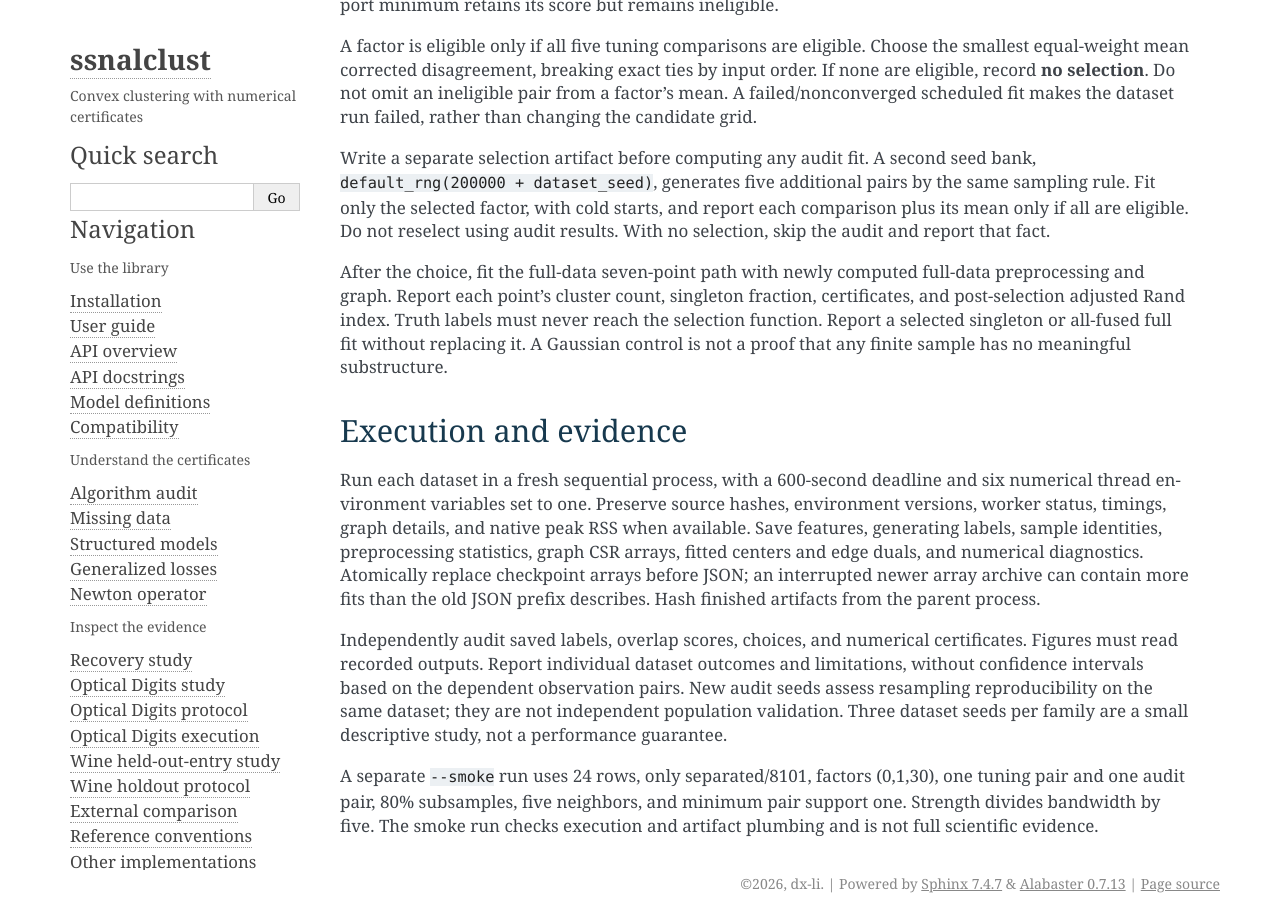
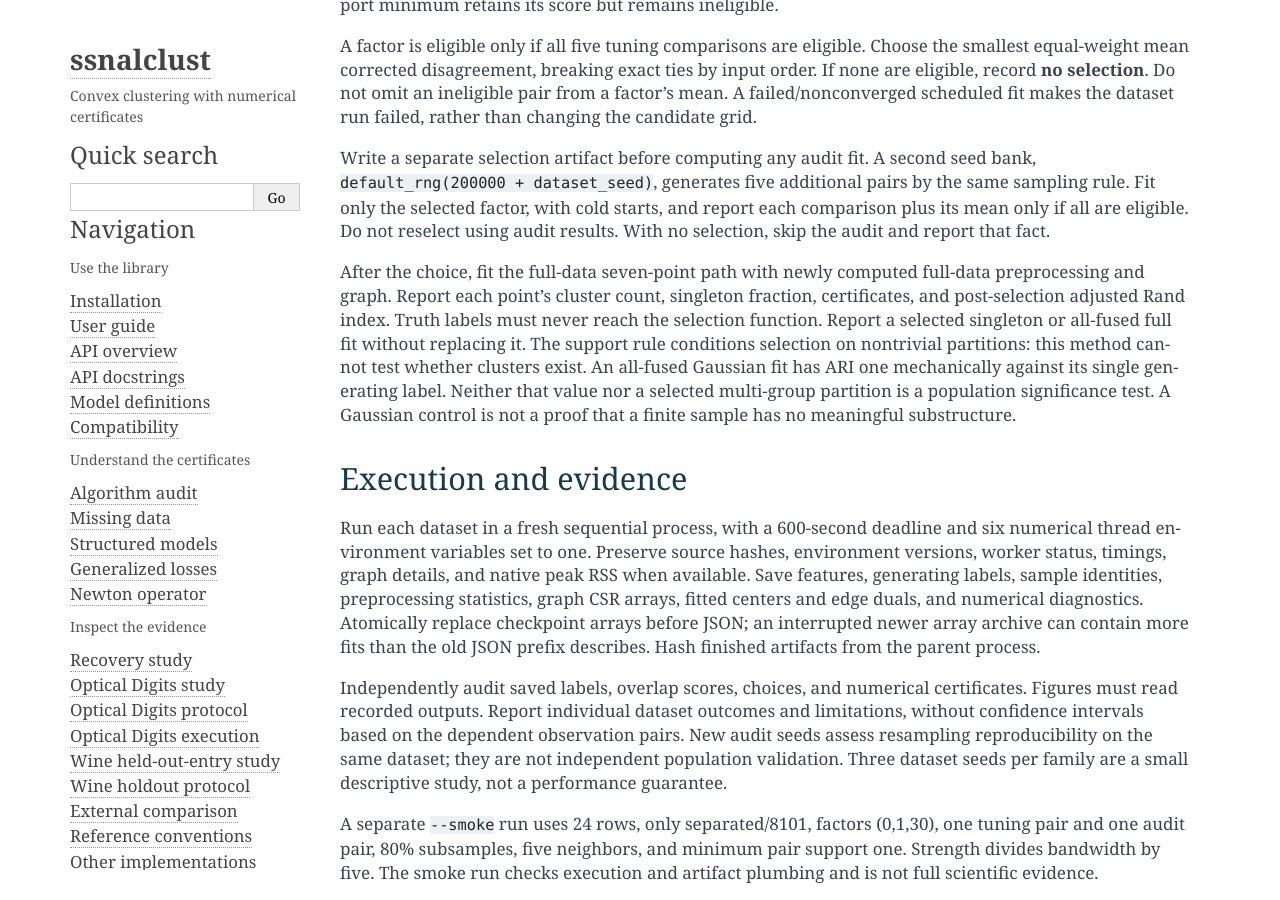
Before and after one commit to dx-li/ssnalclust, a Sphinx documentation site: the page built from docs/stability_protocol.md, in a window 1280 px wide and 900 px high, scrolled down 1611 px. Built offline with Sphinx 7.4.7, drawn with Linux system fonts in a browser that asks for light colours.

Commit message:
Clarify stability control and nontrivial-partition conditioning

```diff
--- a/docs/stability_protocol.md
+++ b/docs/stability_protocol.md
@@ -87,8 +87,11 @@ After the choice, fit the full-data seven-point path with newly computed
 full-data preprocessing and graph. Report each point's cluster count,
 singleton fraction, certificates, and post-selection adjusted Rand index.
 Truth labels must never reach the selection function. Report a selected
-singleton or all-fused full fit without replacing it. A Gaussian control is
-not a proof that any finite sample has no meaningful substructure.
+singleton or all-fused full fit without replacing it. The support rule conditions selection on nontrivial partitions: this method
+cannot test whether clusters exist. An all-fused Gaussian fit has ARI one
+mechanically against its single generating label. Neither that value nor a
+selected multi-group partition is a population significance test. A Gaussian
+control is not a proof that a finite sample has no meaningful substructure.
 
 ## Execution and evidence
 
```
